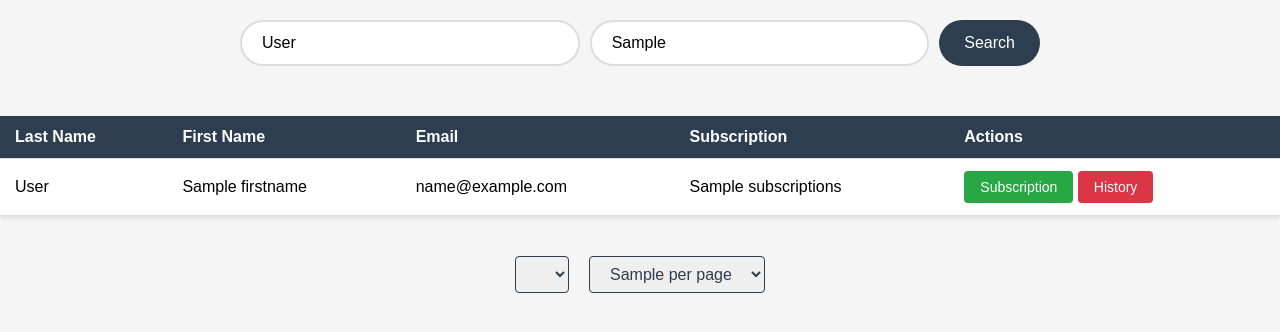
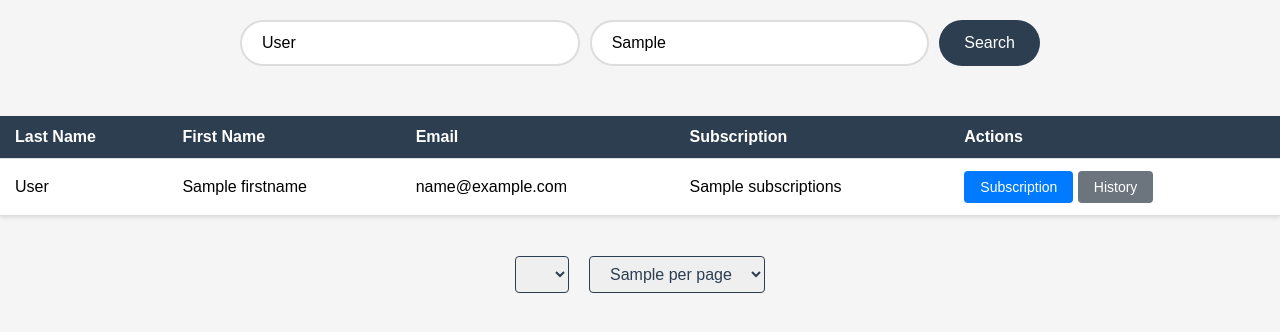
Before and after one commit to C-Ethan/My_Cinema, a PHP site: template views/member.view.php in a window 1280 px wide. Shown: the top 332 px of the page. Run offline with PHP 8.4, Linux system fonts and the light colour scheme; the template is opened without the code that fills it: most values are stand-ins (such as "Sample title", 1, 10 or a date in 2020); data that the repository does not hold is empty; some libraries are stand-ins or nearby versions.

Commit message:
small changement

```diff
--- a/autoload.php
+++ b/autoload.php
@@ -4,8 +4,8 @@ define('BASE_URL', '/my_cinema/W-PHP-501-LIL-1-1-mycinema-ethan.carpentier');
 
 // Inclure les fichiers de configuration
 require ROOT . '/config/Database.php';
+require ROOT . '/controllers/Member.Controller.php';
 require ROOT . '/controllers/Movie.Controller.php';
-require ROOT . '/controllers/Member.Controller.php';
 require ROOT . '/models/Distributor.php';
 require ROOT . '/models/Genre.php';
 require ROOT . '/models/Member.php';
--- a/public/css/style.css
+++ b/public/css/style.css
@@ -253,19 +253,19 @@ tr:hover {
 }
 
 .button.subscription {
-    background-color: #28a745;
+    background-color: #007BFF;
 }
 
 .button.subscription:hover {
-    background-color: #218838;
+    background-color: #0056b3;
 }
 
 .button.history {
-    background-color: #dc3545;
+    background-color: #6c757d;
 }
 
 .button.history:hover {
-    background-color: #c82333;
+    background-color: #5a6268;
 }
 
 /* Pagination */
```
